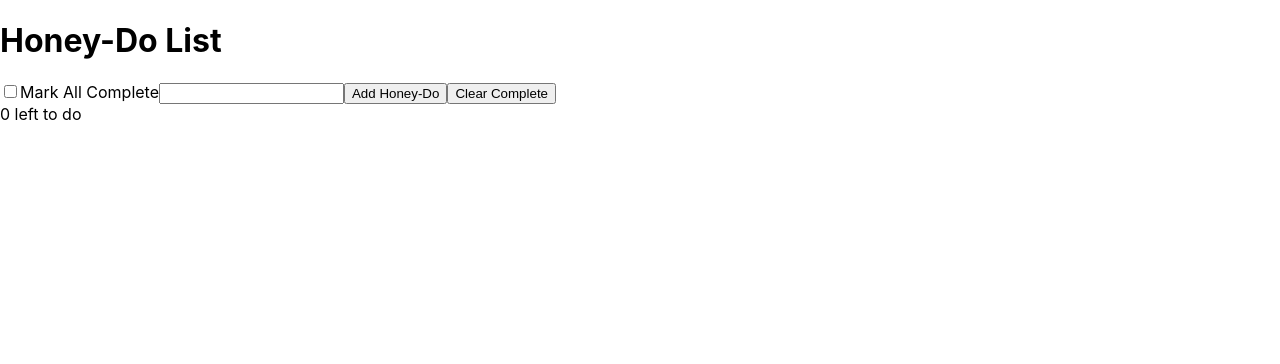
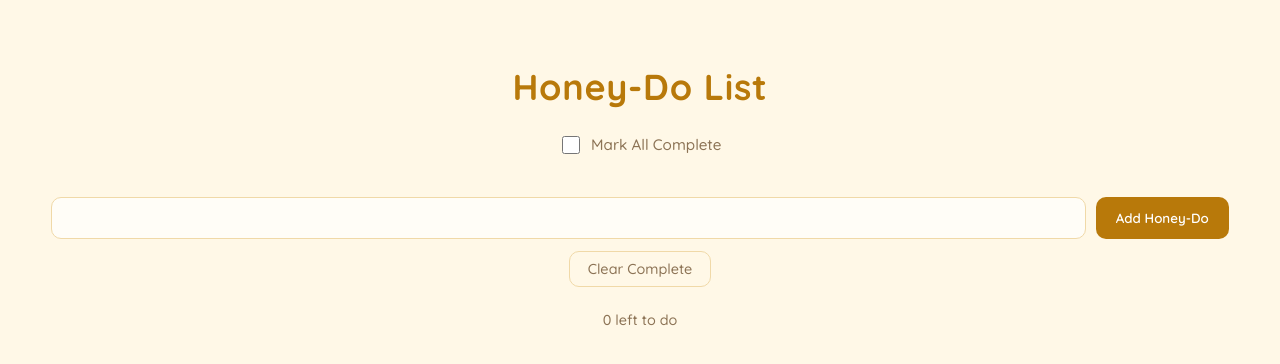
Before and after one commit to aggartman/todo-react, a React (Create React App) app: page / in a window 1280 px wide. Shown: the top 364 px of the page. Built offline with nearby package versions, Linux system fonts and the light colour scheme.

Commit message:
Basic styling ui, add classes and essential styling

```diff
--- /dev/null
+++ b/src/App.css
@@ -0,0 +1,260 @@
+.app {
+  width: 92%;
+  max-width: 1600px;
+  margin: 0 auto;
+  padding: 2.5rem 0 3rem;
+}
+
+.appTitle {
+  text-align: center;
+  color: var(--color-primary);
+  font-size: 2.25rem;
+  font-weight: 700;
+  letter-spacing: 0.02em;
+  margin-bottom: 1.5rem;
+}
+
+.markAllLabel {
+  display: flex;
+  align-items: center;
+  justify-content: center;
+  gap: 0.5rem;
+  margin-bottom: 1.25rem;
+  color: var(--color-text-muted);
+  font-size: 0.95rem;
+  cursor: pointer;
+}
+
+.markAllCheckbox {
+  width: 1.1rem;
+  height: 1.1rem;
+  accent-color: var(--color-primary);
+  cursor: pointer;
+}
+
+.todoGrid {
+  display: grid;
+  grid-template-columns: repeat(4, 1fr);
+  gap: 0.75rem;
+}
+
+.todo {
+  display: flex;
+  align-items: center;
+  gap: 0.75rem;
+  background: var(--color-surface);
+  border: 1px solid var(--color-border);
+  border-left: 4px solid var(--color-accent);
+  border-radius: 12px;
+  padding: 0.85rem 1rem;
+  box-shadow: var(--shadow-card);
+  transition:
+    transform 0.15s ease,
+    box-shadow 0.15s ease;
+}
+
+.todo:hover {
+  transform: translateY(-2px);
+  box-shadow: 0 6px 16px rgba(140, 115, 85, 0.25);
+}
+
+.todo:has(.todoCheckbox:checked) {
+  background: var(--color-primary-dark);
+}
+
+.todoLabel {
+  display: flex;
+  align-items: center;
+  gap: 0.6rem;
+  flex: 1;
+  min-width: 0;
+  cursor: pointer;
+}
+
+.todoCheckbox {
+  width: 1.15rem;
+  height: 1.15rem;
+  accent-color: var(--color-primary);
+  cursor: pointer;
+  flex-shrink: 0;
+}
+
+.todoName {
+  font-size: 1rem;
+  color: var(--color-text);
+  word-break: break-word;
+}
+
+.todoCheckbox:checked ~ .todoName {
+  text-decoration: line-through;
+  color: var(--color-surface);
+}
+
+.editButton,
+.removeButton {
+  display: inline-flex;
+  align-items: center;
+  justify-content: center;
+  width: 2rem;
+  height: 2rem;
+  flex-shrink: 0;
+  border: none;
+  border-radius: 50%;
+  background: transparent;
+  color: var(--color-text-muted);
+  cursor: pointer;
+  transition:
+    background-color 0.15s ease,
+    color 0.15s ease;
+}
+
+.todo:has(.todoCheckbox:checked) .editButton {
+  display: none;
+}
+
+.todo:has(.todoCheckbox:checked) .removeButton {
+  color: var(--color-surface);
+}
+
+.editButton:hover {
+  background-color: var(--color-accent);
+  color: var(--color-text);
+}
+
+.removeButton:hover {
+  background-color: #f6d9c8;
+  color: var(--color-danger);
+}
+
+.addTodoRow {
+  display: flex;
+  gap: 0.6rem;
+  margin: 1.25rem 0 0.75rem;
+}
+
+.todoInput,
+.modal-input {
+  flex: 1;
+  padding: 0.65rem 0.9rem;
+  border: 1px solid var(--color-border);
+  border-radius: 10px;
+  font-family: inherit;
+  font-size: 1rem;
+  color: var(--color-text);
+  background: var(--color-surface);
+  outline: none;
+  transition:
+    border-color 0.15s ease,
+    box-shadow 0.15s ease;
+}
+
+.todoInput:focus,
+.modal-input:focus {
+  border-color: var(--color-primary);
+  box-shadow: 0 0 0 3px rgba(184, 121, 10, 0.2);
+}
+
+.addTodoButton,
+.modal-confirm-button {
+  padding: 0.65rem 1.25rem;
+  border: none;
+  border-radius: 10px;
+  background: var(--color-primary);
+  color: #fff;
+  font-family: inherit;
+  font-weight: 600;
+  cursor: pointer;
+  transition: background-color 0.15s ease;
+}
+
+.addTodoButton:hover,
+.modal-confirm-button:hover {
+  background: var(--color-primary-dark);
+}
+
+.clearAllButton {
+  display: block;
+  margin: 0 auto 1.5rem;
+  padding: 0.5rem 1.1rem;
+  border: 1px solid var(--color-border);
+  border-radius: 10px;
+  background: transparent;
+  color: var(--color-text-muted);
+  font-family: inherit;
+  font-size: 0.9rem;
+  cursor: pointer;
+  transition:
+    border-color 0.15s ease,
+    color 0.15s ease;
+}
+
+.clearAllButton:hover {
+  border-color: var(--color-primary);
+  color: var(--color-primary-dark);
+}
+
+.todosLeft {
+  text-align: center;
+  color: var(--color-text-muted);
+  font-size: 0.9rem;
+  margin-top: 0.5rem;
+}
+
+.modal-backdrop {
+  position: fixed;
+  inset: 0;
+  background: rgba(74, 52, 24, 0.45);
+  display: flex;
+  align-items: center;
+  justify-content: center;
+  padding: 1rem;
+  z-index: 10;
+}
+
+.modal {
+  display: grid;
+  grid-template-columns: 1fr 1fr;
+  gap: 0.75rem;
+  width: 100%;
+  max-width: 360px;
+  background: var(--color-surface);
+  border-radius: 14px;
+  padding: 1.5rem;
+  box-shadow: 0 12px 32px rgba(74, 52, 24, 0.3);
+}
+
+.modal-input {
+  grid-column: 1 / -1;
+}
+
+.modal-cancel-button {
+  padding: 0.6rem 1rem;
+  border: 1px solid var(--color-border);
+  border-radius: 10px;
+  background: transparent;
+  color: var(--color-text-muted);
+  font-family: inherit;
+  cursor: pointer;
+  transition:
+    border-color 0.15s ease,
+    color 0.15s ease;
+}
+
+.modal-cancel-button:hover {
+  border-color: var(--color-danger);
+  color: var(--color-danger);
+}
+
+.completedSection {
+  margin-top: 2.5rem;
+  padding-top: 1.5rem;
+  border-top: 1px solid var(--color-border);
+}
+
+.completedHeading {
+  text-align: center;
+  color: var(--color-text-muted);
+  font-size: 1.1rem;
+  font-weight: 600;
+  margin-bottom: 1rem;
+}
--- a/src/App.js
+++ b/src/App.js
@@ -2,6 +2,7 @@ import React, { useState, useRef, useEffect } from 'react'
 import { v4 as uuidv4 } from 'uuid'
 import TodoList from './TodoList'
 import EditTodoModal from './EditTodoModal'
+import './App.css'
 
 const LOCAL_STORAGE_KEY = 'honeydoApp.todos'
 function App() {
@@ -76,8 +77,11 @@ function App() {
     setTodos((prevTodos) => prevTodos.filter((todo) => todo.id !== id))
   }
 
+  const activeTodos = todos.filter((todo) => !todo.complete)
+  const completeTodos = todos.filter((todo) => todo.complete)
+
   return (
-    <>
+    <div className="app">
       <h1 className="appTitle">Honey-Do List</h1>
       <label className="markAllLabel">
         <input
@@ -89,7 +93,7 @@ function App() {
         Mark All Complete
       </label>
       <TodoList
-        todos={todos}
+        todos={activeTodos}
         toggleTodo={toggleTodo}
         editTodo={handleEditTodo}
         removeTodo={handleRemoveTodo}
@@ -101,6 +105,7 @@ function App() {
           onCancel={() => setEditingTodoId(null)}
         />
       )}
+      <div className="addTodoRow">
         <input
           className="todoInput"
           ref={todoNameRef}
@@ -110,13 +115,23 @@ function App() {
         <button className="addTodoButton" onClick={handleAddTodo}>
           Add Honey-Do
         </button>
+      </div>
       <button className="clearAllButton" onClick={handleClearTodo}>
         Clear Complete
       </button>
-      <div className="todosLeft">
-        {todos.filter((todo) => !todo.complete).length} left to do
+      <div className="todosLeft">{activeTodos.length} left to do</div>
+      {completeTodos.length > 0 && (
+        <div className="completedSection">
+          <h2 className="completedHeading">Completed</h2>
+          <TodoList
+            todos={completeTodos}
+            toggleTodo={toggleTodo}
+            editTodo={handleEditTodo}
+            removeTodo={handleRemoveTodo}
+          />
         </div>
-    </>
+      )}
+    </div>
   )
 }
 
--- a/src/TodoList.js
+++ b/src/TodoList.js
@@ -2,8 +2,9 @@ import React from 'react'
 import Todo from './Todo'
 
 export default function TodoList({ todos, toggleTodo, editTodo, removeTodo }) {
-  return todos.map((todo) => {
   return (
+    <div className="todoGrid">
+      {todos.map((todo) => (
         <Todo
           key={todo.id}
           toggleTodo={toggleTodo}
@@ -11,6 +12,7 @@ export default function TodoList({ todos, toggleTodo, editTodo, removeTodo }) {
           removeTodo={removeTodo}
           todo={todo}
         />
+      ))}
+    </div>
   )
-  })
 }
--- a/src/index.css
+++ b/src/index.css
@@ -1,8 +1,35 @@
+@import url('https://fonts.googleapis.com/css2?family=Quicksand:wght@500;600;700&display=swap');
+
+:root {
+  --color-bg: #fff8e7;
+  --color-surface: #fffdf7;
+  --color-primary: #b8790a;
+  --color-primary-dark: #8f5c05;
+  --color-accent: #ffcb61;
+  --color-text: #4a3418;
+  --color-text-muted: #8c7355;
+  --color-border: #f0d9a8;
+  --color-danger: #c1440e;
+  --shadow-card: 0 2px 10px rgba(140, 115, 85, 0.18);
+}
+
 body {
   margin: 0;
+  background-color: var(--color-bg);
+  color: var(--color-text);
   font-family:
-    -apple-system, BlinkMacSystemFont, 'Segoe UI', 'Roboto', 'Oxygen', 'Ubuntu',
-    'Cantarell', 'Fira Sans', 'Droid Sans', 'Helvetica Neue', sans-serif;
+    'Quicksand',
+    -apple-system,
+    BlinkMacSystemFont,
+    'Segoe UI',
+    'Roboto',
+    'Oxygen',
+    'Ubuntu',
+    'Cantarell',
+    'Fira Sans',
+    'Droid Sans',
+    'Helvetica Neue',
+    sans-serif;
   -webkit-font-smoothing: antialiased;
   -moz-osx-font-smoothing: grayscale;
 }
```
Lines whose indentation alone changed are shown as unchanged.
